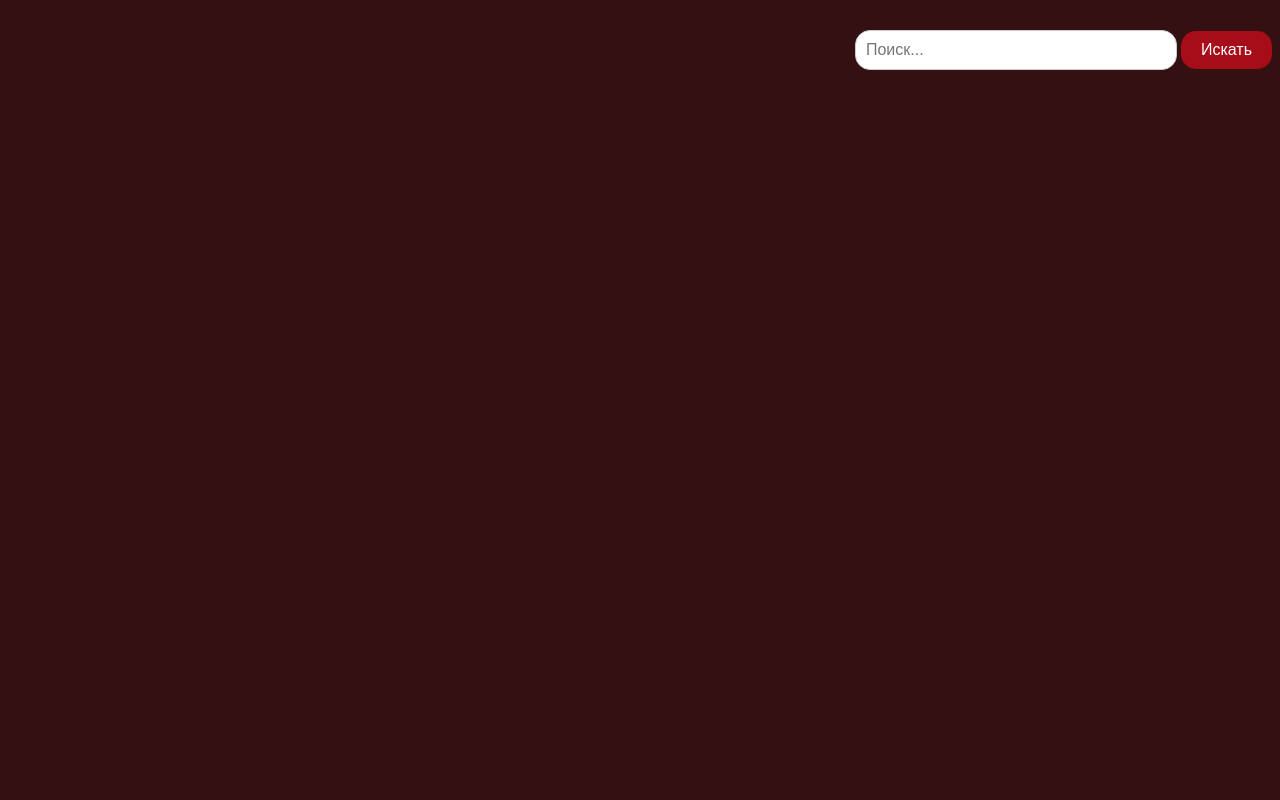
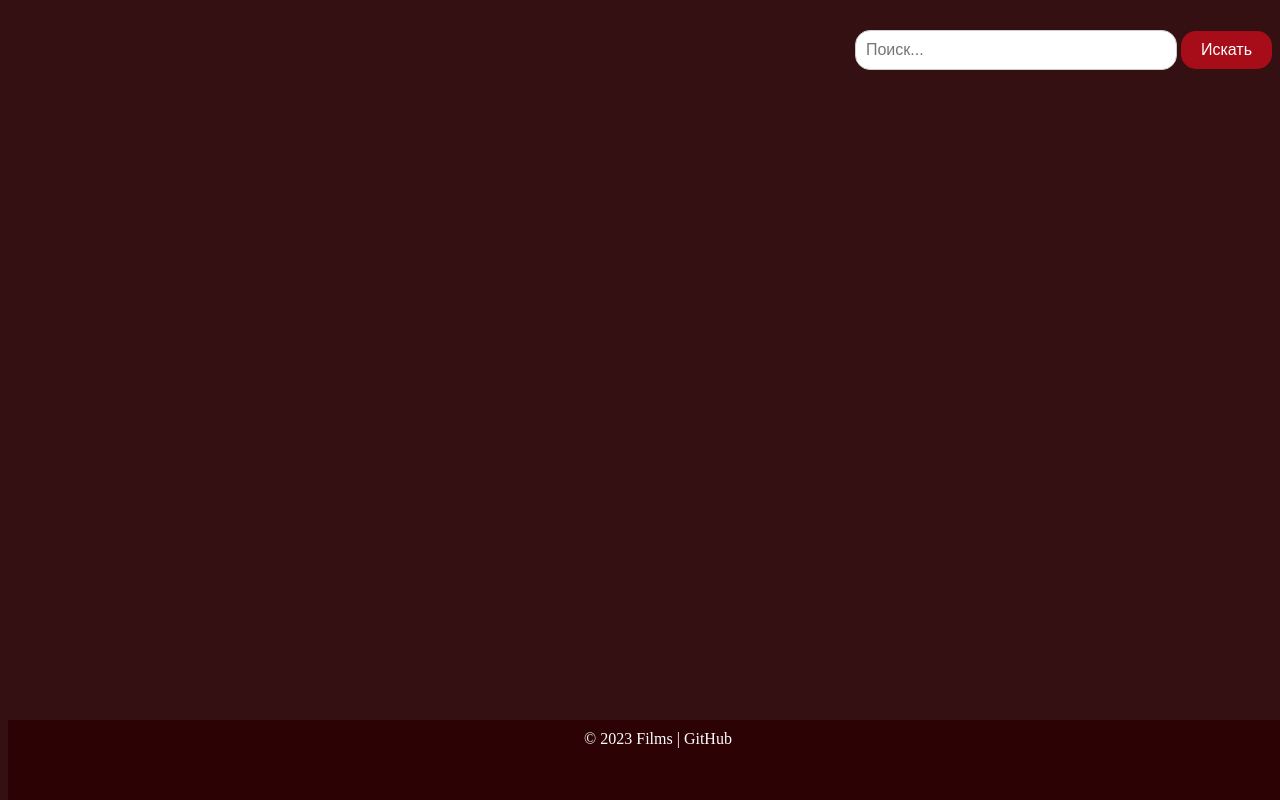
Before and after one commit to yahramenkova/LAb2SVCH, a plain HTML site: page index.html in a window 1280 px wide. Drawn offline with Linux system fonts and the light colour scheme.

Commit message:
feat: add footer

```diff
--- a/index.html
+++ b/index.html
@@ -18,6 +18,7 @@
 
   </main>
   <footer>
+    <div class="blockFooter">&copy; 2023 Films | <a href="https://github.com/yahramenkova/LAb2SVCH/tree/lab2" target="_blank">GitHub</a></div>
   </footer>
   </body>
 </html>
--- a/style.css
+++ b/style.css
@@ -24,3 +24,19 @@ background-color: #341012;
     cursor: pointer;
 
   }
+
+footer{
+background-color: #2D0205;
+height: 60px;
+color: #fff;
+text-align: center;
+padding: 10px;
+position: fixed;
+bottom: 0;
+width: 100%;
+}
+
+footer a {
+    color: #fff;
+    text-decoration: none;
+  }
```
